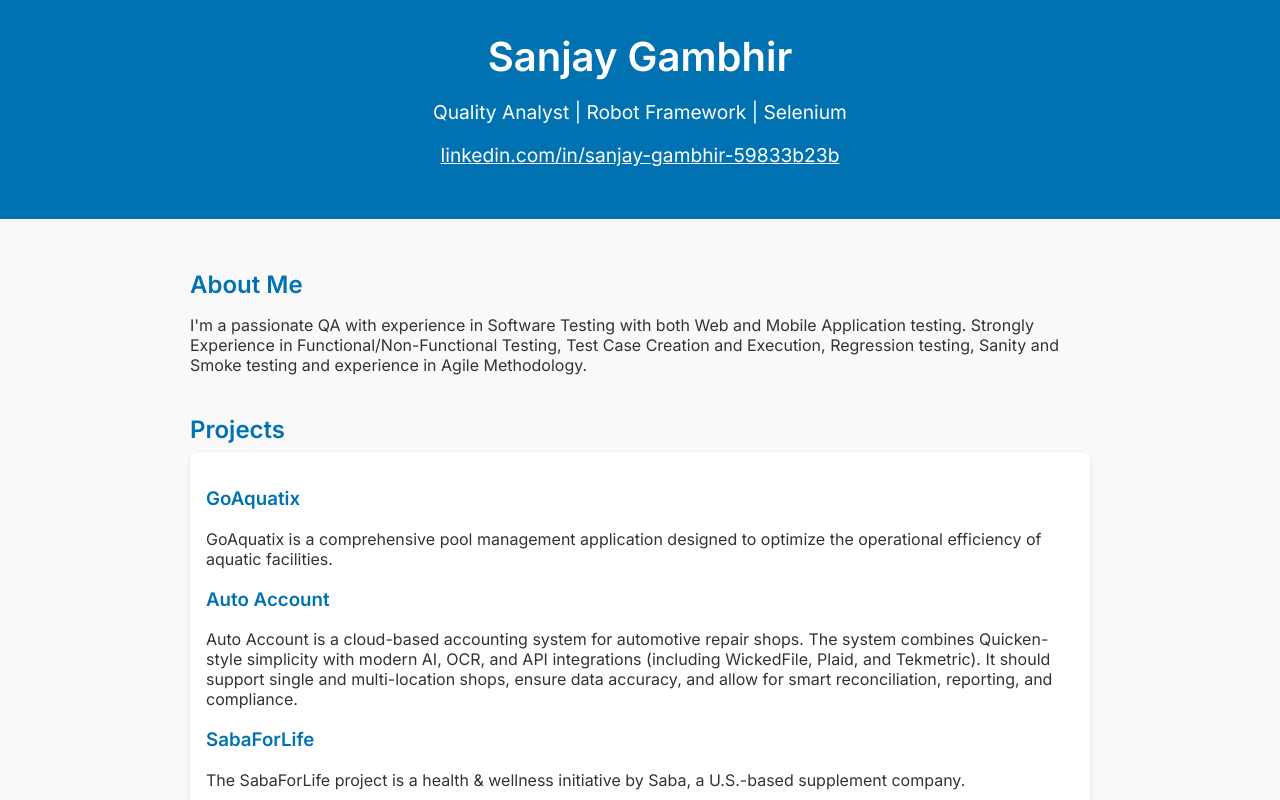
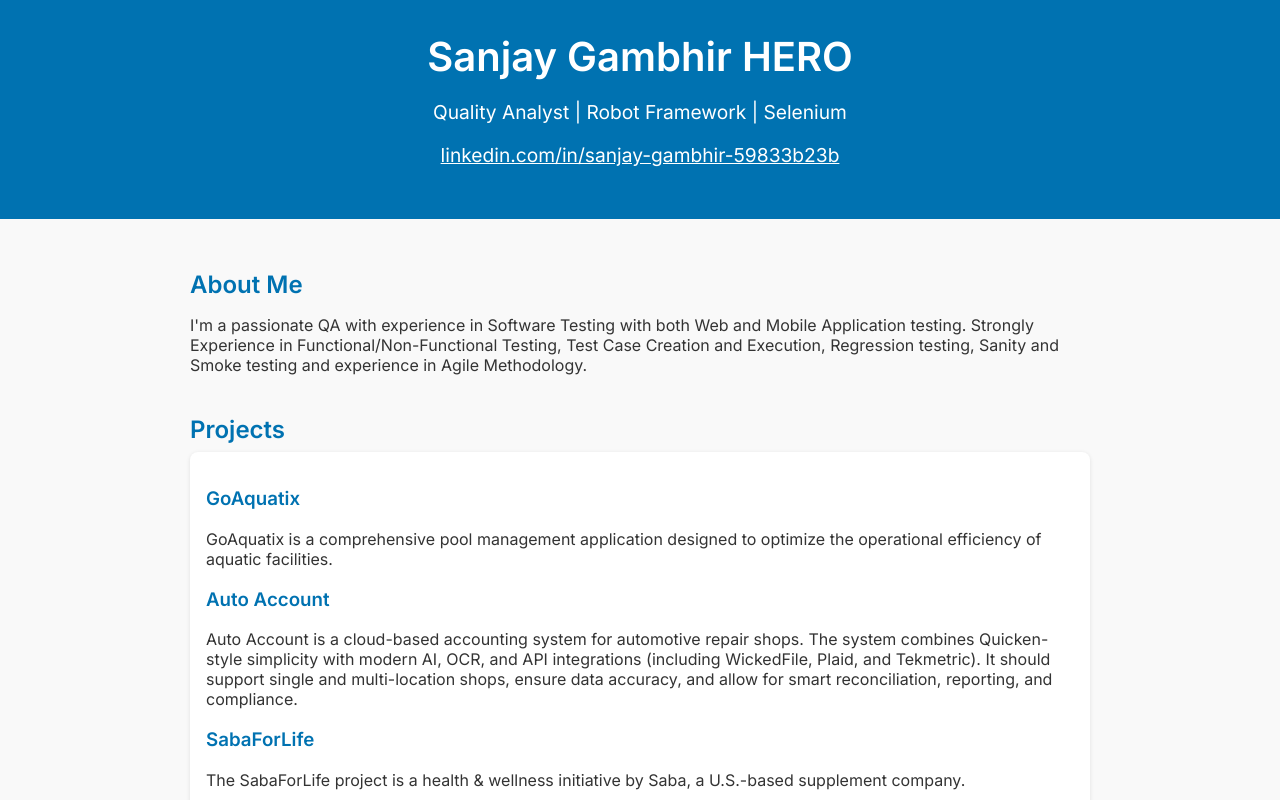
Before and after one commit to sanjaygambhir74/Portfilio, a plain HTML site: page index.html in a window 1280 px wide. Shown: the top 800 px of the page. Drawn offline with Linux system fonts and the light colour scheme.

Commit message:
Update index.html

```diff
--- a/index.html
+++ b/index.html
@@ -71,7 +71,7 @@
 <body>
 
   <header>
-    <h1>Sanjay Gambhir</h1>
+    <h1>Sanjay Gambhir HERO</h1>
     <p>Quality Analyst | Robot Framework | Selenium</p>
     <p><a href="https://www.linkedin.com/in/yourprofile" target="_blank" style="color:white; text-decoration: underline;">linkedin.com/in/sanjay-gambhir-59833b23b</a></p>
   </header>
```
